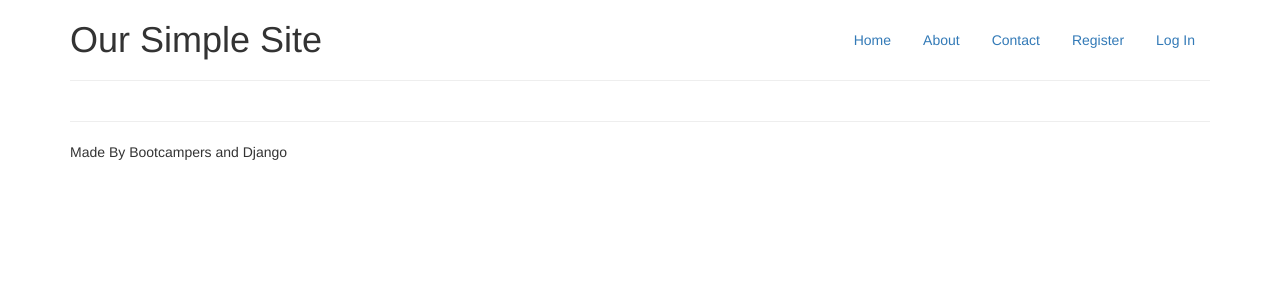
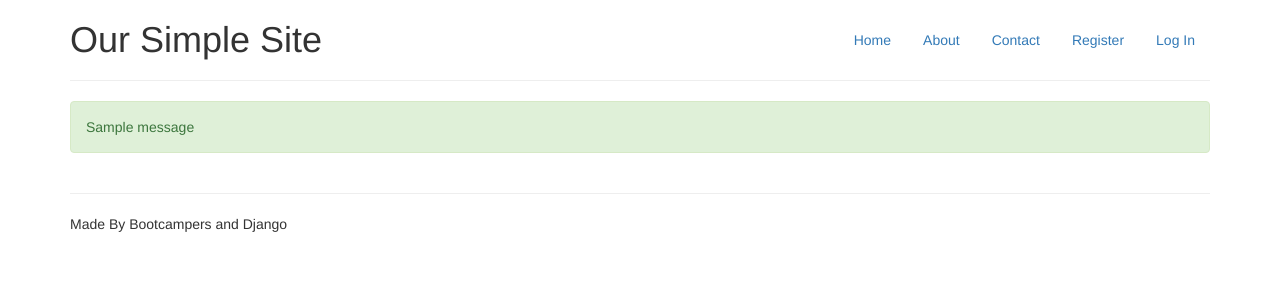
Before and after one commit to andrewhstead/we_are_social, a Django app: template templates/base.html in a window 1280 px wide. Shown: the top 300 px of the page. Run offline with Django 3.2, Linux system fonts and the light colour scheme; the template is opened without the code that fills it, so the values that code supplies are empty; tables that the repository leaves empty hold one stand-in row (values such as "Sample post"); one stand-in notice (Sample message) is shown; parts of the project's set-up code (start-up, migrations or seed data) failed here and were passed over; some libraries are stand-ins or nearby versions.

Commit message:
add messages section to base.html

```diff
--- a/templates/base.html
+++ b/templates/base.html
@@ -33,6 +33,16 @@
 
    <hr>
 
+    {% if messages %}
+        <div class="alert alert-success">
+            <div class="messages">
+                {% for message in messages %}
+                    {{ message }}
+                {% endfor %}
+            </div>
+        </div>
+    {% endif %}
+
    <div class="container">
        {% block content %}
        {% endblock %}
```
